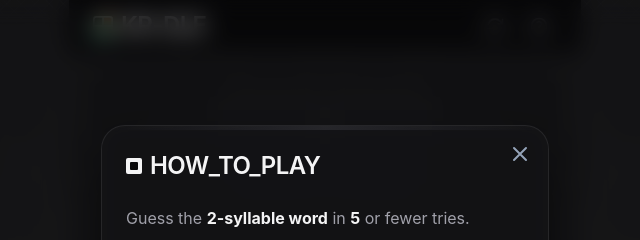
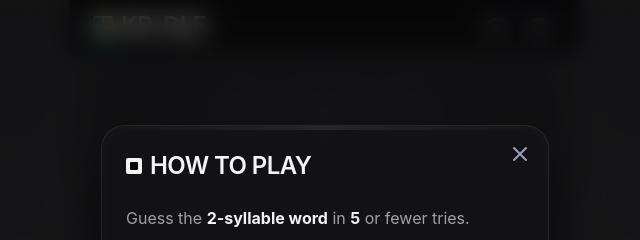
Before and after one commit to seanmhempstead/kr-dle, a React (Vite) app: page / in a window 1280 px wide. Both pictures are taken after a click on the button 854 px from the left and 26 px from the top of the page. Shown: the top 240 px of the page, without its empty margins (315-955 px from the left). Built offline with nearby package versions, Linux system fonts and the light colour scheme; a web font is replaced by a local one.

Commit message:
Change text in help modal

```diff
--- a/components/HelpModal.tsx
+++ b/components/HelpModal.tsx
@@ -29,7 +29,7 @@ const HelpModal: React.FC<HelpModalProps> = ({ isOpen, onClose }) => {
                     <div className="w-4 h-4 bg-zinc-100 rounded-[2px] flex items-center justify-center">
                         <div className="w-2 h-2 bg-zinc-950 rounded-[1px]"></div>
                     </div>
-                    HOW_TO_PLAY
+                    HOW TO PLAY
                 </h2>
 
                 <div className="space-y-4 text-sm sm:text-base leading-relaxed">
```
